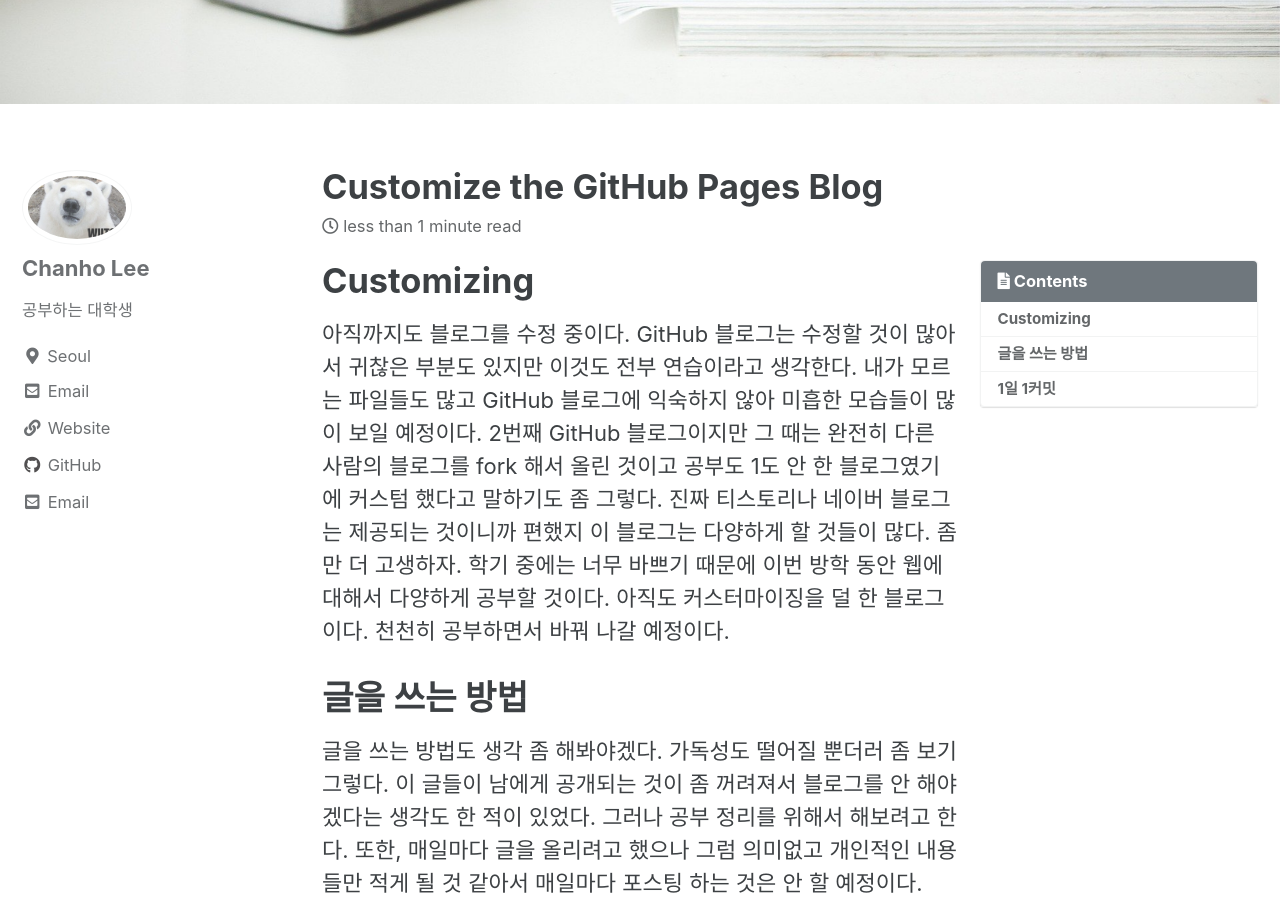
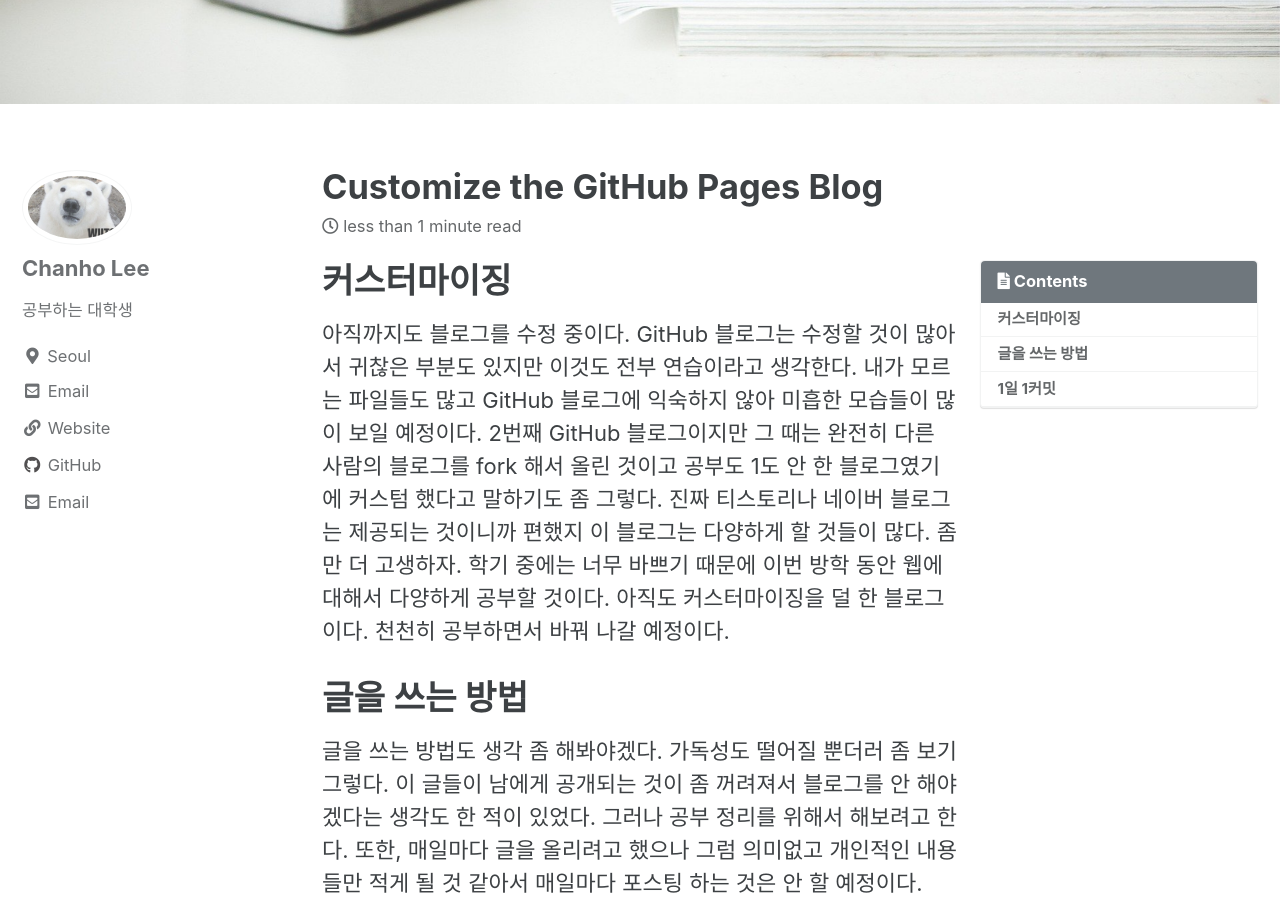
Before and after one commit to teddygood/old-blog, a Jekyll site: the page built from _posts/2020-07-09-customizing blog.md, in a window 1280 px wide and 900 px high, scrolled down 838 px. Built offline with Jekyll 4.4.1, drawn with Linux system fonts in a browser that asks for light colours; cached includes are drawn as plain includes; comment, search, counter and statistics services are not loaded.

Commit message:
Edited the text

```diff
--- a/_posts/2020-07-09-customizing blog.md
+++ b/_posts/2020-07-09-customizing blog.md
@@ -14,7 +14,7 @@ toc_icon: "file-alt"
 toc_sticky: true
 ---
 
-# Customizing
+# 커스터마이징
 
 아직까지도 블로그를 수정 중이다. GitHub 블로그는 수정할 것이 많아서 귀찮은 부분도 있지만 이것도 전부 연습이라고 생각한다. 내가 모르는 파일들도 많고 GitHub 블로그에 익숙하지 않아 미흡한 모습들이 많이 보일 예정이다. 2번째 GitHub 블로그이지만 그 때는 완전히 다른 사람의 블로그를 fork 해서 올린 것이고 공부도 1도 안 한 블로그였기에 커스텀 했다고 말하기도 좀 그렇다. 진짜 티스토리나 네이버 블로그는 제공되는 것이니까 편했지 이 블로그는 다양하게 할 것들이 많다. 좀만 더 고생하자. 학기 중에는 너무 바쁘기 때문에 이번 방학 동안 웹에 대해서 다양하게 공부할 것이다. 아직도 커스터마이징을 덜 한 블로그이다. 천천히 공부하면서 바꿔 나갈 예정이다.
 
```
